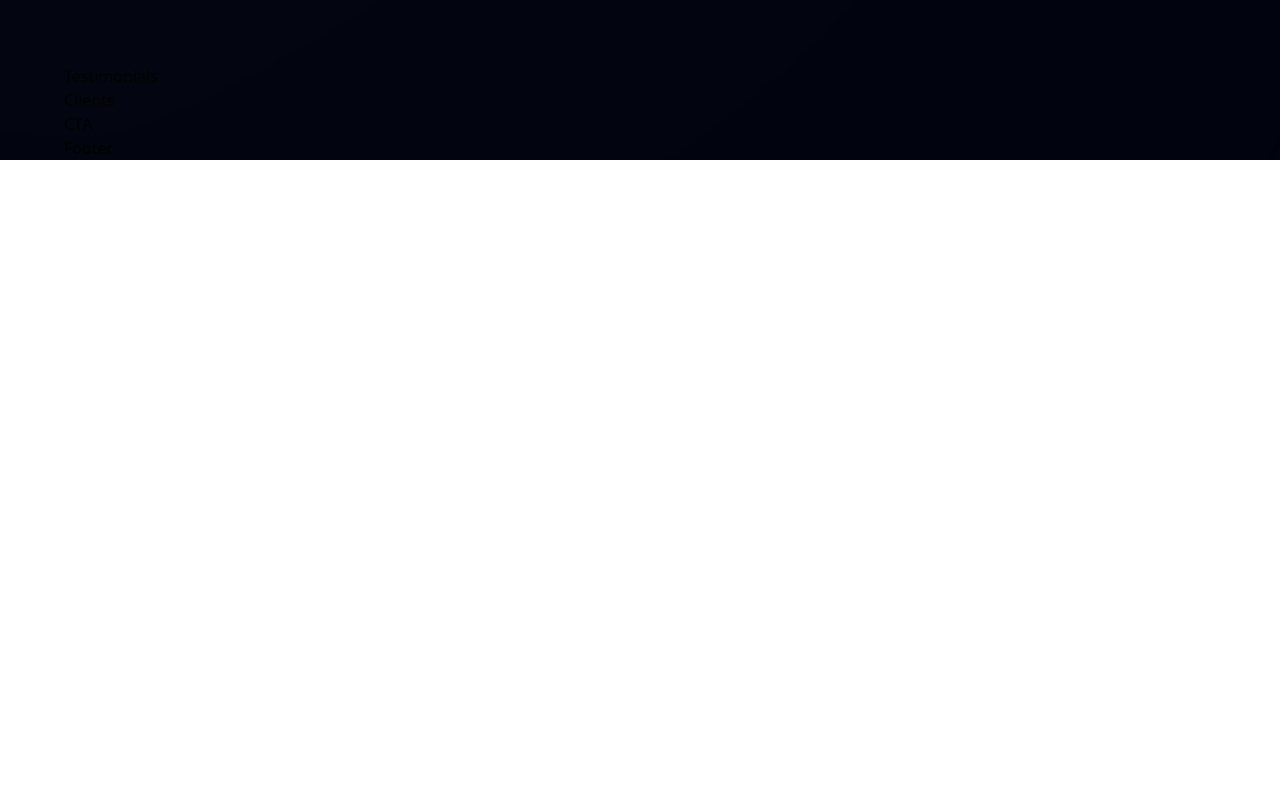
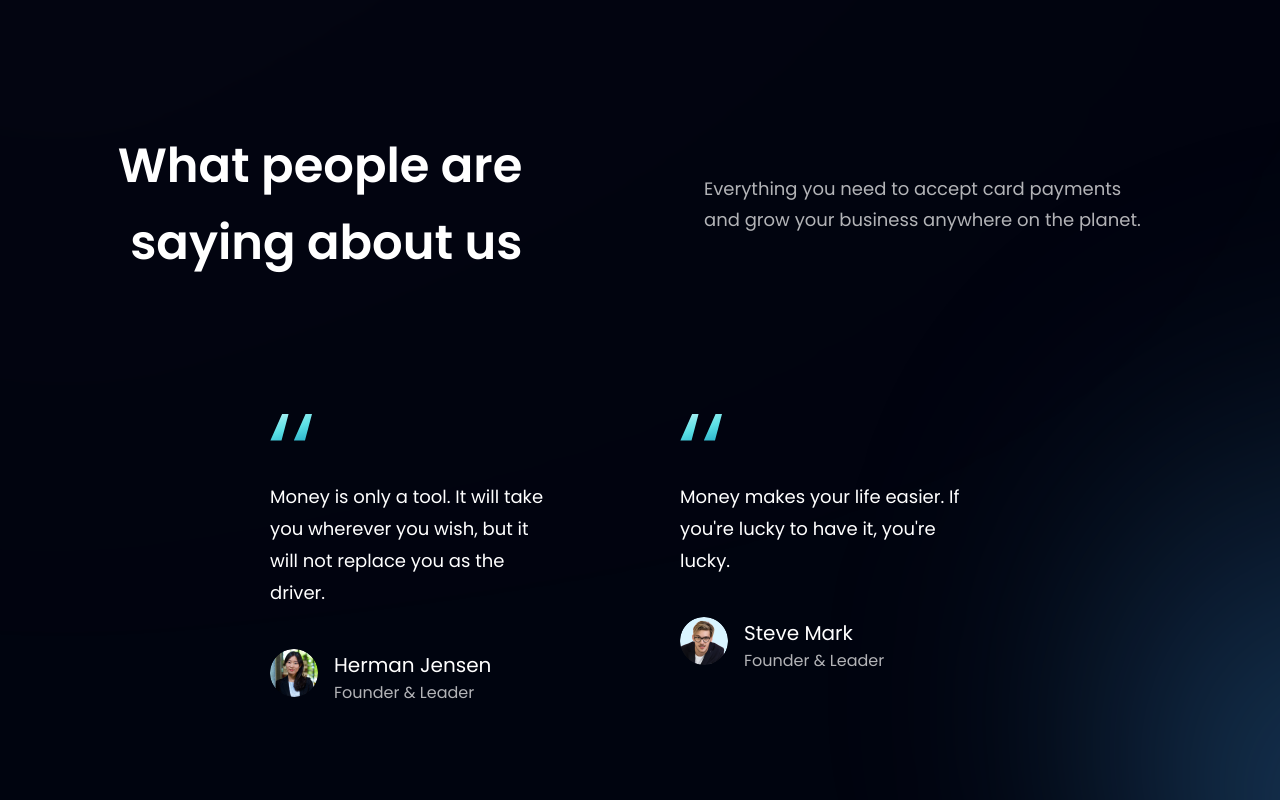
Before and after one commit to Jesus711/Modern-Bank-Application, a React (Vite) app: page / in a window 1280 px wide. Shown: the part 2740-3540 px from the top of the page. Before the commit the page ends 2900 px from the top, so only its background shows below. Built offline with nearby package versions, Linux system fonts and the light colour scheme.

Commit message:
Finished Testimonials section of webpage. Used more custom styling in this section

```diff
--- a/src/components/FeedbackCard.jsx
+++ b/src/components/FeedbackCard.jsx
@@ -1,9 +1,18 @@
-import React from 'react'
+import { quotes } from "../assets";
 
-const FeedbackCard = () => {
-  return (
-    <div>FeedbackCard</div>
-  )
-}
+const FeedbackCard = ({ content, name, title, img }) => (
+  <div className={`flex flex-col justify-between px-10 py-12 rounded-[20px] max-w-[370px] md:mr-10 sm:mr-5 mr-0 my-5 feedback-card`}>
+    <img src={quotes} alt="double_quotes" className="w-[42px] h-[27px] object-contain"/>
+    <p className="font-poppins font-normal text-[18px] leading-[32px] text-white my-10">{content}</p>
+    <div className="flex flex-row">
+      <img src={img} alt={name} className="w-[48px] h-[48px] rounded-full" />
+      <div className="flex flex-col ml-4">
+        <h4 className="font-poppins font-normal text-[20px] leading-[32px] text-white">{name}</h4>
+        <p className="font-poppins font-normal text-[16px] leading-[24px] text-dimWhite">{title}</p>
+      </div>
+    </div>
+  </div>
+)
+
 
 export default FeedbackCard
--- a/src/components/Testimonials.jsx
+++ b/src/components/Testimonials.jsx
@@ -1,9 +1,26 @@
-import React from 'react'
+import { feedback } from "../constants";
+import styles from "../styles";
+import FeedbackCard from "./FeedbackCard";
 
-const Testimonials = () => {
-  return (
-    <div>Testimonials</div>
-  )
-}
 
-export default Testimonials
+const Testimonials = () => (
+  <section id="clients" className={`${styles.paddingY} ${styles.flexCenter} flex-col relative`}>
+
+    <div className="absolute z-[0] w-[60%] h-[60%] -right-[50%] rounded-full blue__gradient" />
+
+    <div className="w-full flex justify-center items-center md:flex-row flex-col sm:mb-16 mb-6 relative z-[1]">
+      <h1 className={`${styles.heading2} md:text-right text-center flex justify-center`}>What people are <br className="md:block hidden" /> saying about us</h1>
+      <div className="md:ml-32 m-0 w-full flex md:justify-normal justify-center md:mt-0 mt-6">
+        <p className={`${styles.paragraph} xs:text-left text-center max-w-[450px]`}>Everything you need to accept card payments and grow your business anywhere on the planet.</p>
+      </div>
+    </div>
+
+    <div className="flex flex-wrap justify-center md:items-start w-full feedback-container relative z-[1]">
+      {feedback.map((feedbackItem, index) => (
+        <FeedbackCard key={feedbackItem.id} index={index} {...feedbackItem} />
+      ))}
+    </div>
+  </section>
+)
+
+export default Testimonials;
```
